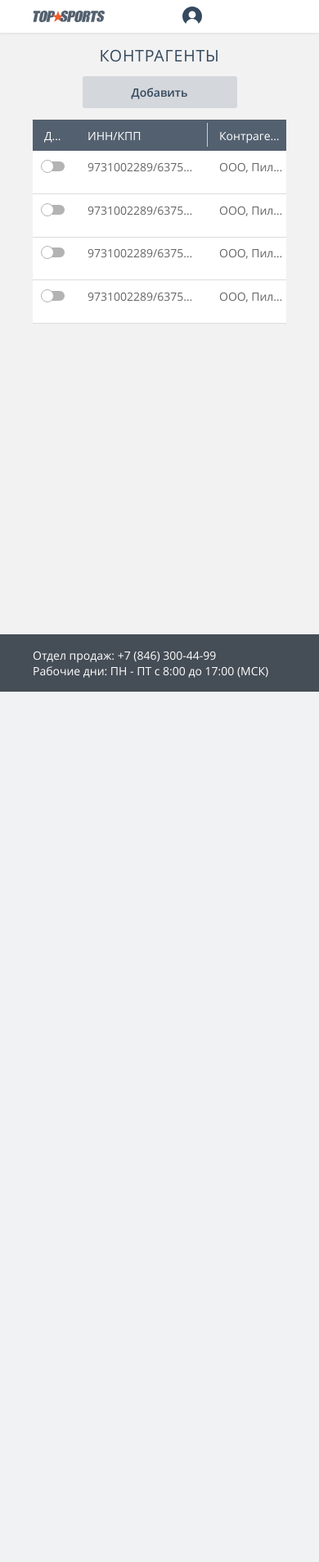
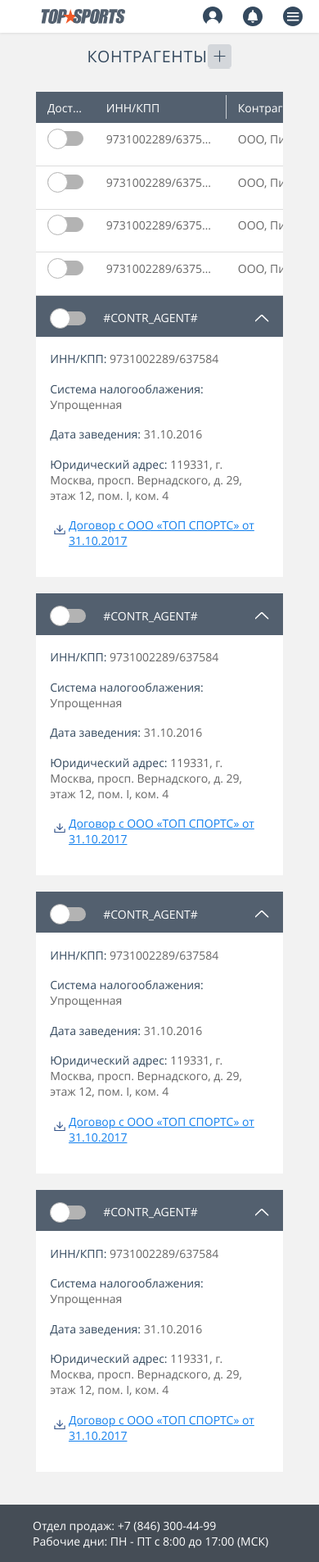
Before and after one commit to aleksahappy/b2b_new, a PHP site: page /contractors in a window 390 px wide. Shown: the whole page at 82% size. Before the commit the page ends 844 px from the top, so only its background shows below. Run offline with PHP 8.4, Linux system fonts and the light colour scheme; lists and menus that the app fills with data are empty.

Commit message:
Сделал таблицу для tablet, внес изменения в общие стили и стили страницы для приближения к макету.

```diff
--- a/contractors/index.css
+++ b/contractors/index.css
@@ -1,20 +1,5 @@
 .main-title .title-row .title{
   margin-bottom: 0.6em;
-}
-
-.activate {
-  min-width: 200px;
-}
-
-.artboard-title {
-  font-size: 22px;
-  color: blue;
-  margin-bottom: 1em;
-}
-
-.arboard-block {
-  flex-wrap: wrap;
-  margin-bottom: 2em;
 }
 
 .inform-temp >:first-child {
@@ -84,13 +69,6 @@
 
 /*
 Стили для таблицы
-!!! Обязательно нужно указать min-width для всех столбцов таблицы
-    через отдельный селектор с id таблицы и :nth-child()
-    в файле index.css, лежащем вместе с файлом html страницы.
-    Это необходимо для того, чтобы после загрузки все заголовки были видны целиком, даже если контент колонки уже.
-    Также при необходимости в селекторе можно указать:
-    - max-width (чтобы после загрузки не было скролла)
-    - text-align (когда необходимо установить выравнивание отличное от left)
 */
 
 #table td:nth-child(1) {
@@ -125,3 +103,52 @@
 #table td:nth-child(8) {
   min-width: 25em;
 }
+
+/* Стили для tablet таблицы */
+
+#tablet{
+  display: none;
+}
+
+/* Вынужденное переопределение главных стилей */
+
+#contras .add.icon{
+  display: none;
+  width: 2.125em;
+  height: 2.125em;
+}
+
+#contras .main-title .row{
+  margin-bottom: 1em;
+}
+
+#contras .main-title .title-row .title{
+  margin-bottom: 0;
+}
+
+#contras .graphics{
+  padding: 1.25em;
+  margin: 0;
+}
+
+#contras .graphics > * {
+  margin-bottom: 1.25em;
+}
+
+#contras .graphics div{
+  font-size: 14px;
+  color: #34495E;
+}
+
+#contras .graphics span{
+  color: #666666;
+}
+
+#tablet .section-head .row{
+  align-items: center;
+}
+
+#tablet .section-head .row .section-title {
+  margin-left: 1.5em;
+  font-size: 1em;
+}
--- a/contractors/index.html
+++ b/contractors/index.html
@@ -12,6 +12,7 @@
   <link rel="stylesheet" type="text/css" href="../css/fonts.css">
   <link rel="stylesheet" type="text/css" href="../css/main.css">
   <link rel="stylesheet" type="text/css" href="../css/media_main.css">
+  <link rel="stylesheet" type="text/css" href="../desktop/index.css">
   <link rel="stylesheet" type="text/css" href="index.css">
   <link rel="stylesheet" type="text/css" href="media_index.css">
 </head>
@@ -91,14 +92,17 @@
     </div>
   </div>
   <div class="main">
-    <div class="container new-container">
+    <div id="contras" class="container new-container">
       <div id="main-header">
         <div class="main-title row">
-          <div class="title-row col">
+          <div class="title-row row">
             <div class="title">Контрагенты</div>
-            <div class="basic btn">Добавить</div>
+          </div>
+          <div class="left-row row">
+            <div class="add icon" tooltip="Добавить"></div>
           </div>
         </div>
+        <div class="basic btn">Добавить</div>
       </div>
       <!-- Таблица контрагентов -->
       <div id="contraTable" class="table-wrap active">
@@ -167,6 +171,90 @@
         <div class="loader icon"></div>
         <div class="text"></div>
       </div>
+
+      <div id="tablet" class="contras">
+        <!-- Секция контрагента-->
+        <section class="info-graphic toggle" onclick="toggleContent(event)">
+          <div class="section-head">
+            <div class="row">
+              <div class="new-toggle" id="tableToggle" onclick="toggleOnOff(event)">
+                <div class="new-toggle-btn"></div>
+              </div>
+              <div class="section-title">#contr_agent#</div>
+            </div>
+            <div class="open white icon toggle-icon"></div>
+          </div>
+          <div class="graphics toggle-cont col">
+            <div>ИНН/КПП: <span>9731002289/637584</span></div>
+            <div>Система налогооблажения: <span>Упрощенная</span></div>
+            <div>Дата заведения: <span>31.10.2016</span></div>
+            <div>Юридический адрес: <span>119331, г. Москва, просп. Вернадского, д. 29, этаж 12, пом. I, ком. 4</span></div>
+            <div class="row"><div class="download icon"></div><a href="#">Договор с ООО «ТОП СПОРТС» от 31.10.2017</a></div>
+          </div>
+        </section>
+        <!-- Секция контрагента-->
+        <section class="info-graphic toggle" onclick="toggleContent(event)">
+          <div class="section-head">
+            <div class="row">
+              <div class="new-toggle" id="tableToggle" onclick="toggleOnOff(event)">
+                <div class="new-toggle-btn"></div>
+              </div>
+              <div class="section-title">#contr_agent#</div>
+            </div>
+            <div class="open white icon toggle-icon"></div>
+          </div>
+          <div class="graphics toggle-cont col">
+            <div>ИНН/КПП: <span>9731002289/637584</span></div>
+            <div>Система налогооблажения: <span>Упрощенная</span></div>
+            <div>Дата заведения: <span>31.10.2016</span></div>
+            <div>Юридический адрес: <span>119331, г. Москва, просп. Вернадского, д. 29, этаж 12, пом. I, ком. 4</span></div>
+            <div class="row"><div class="download icon"></div><a href="#">Договор с ООО «ТОП СПОРТС» от 31.10.2017</a></div>
+          </div>
+        </section>
+        <!-- Секция контрагента-->
+        <section class="info-graphic toggle" onclick="toggleContent(event)">
+          <div class="section-head">
+            <div class="row">
+              <div class="new-toggle" id="tableToggle" onclick="toggleOnOff(event)">
+                <div class="new-toggle-btn"></div>
+              </div>
+              <div class="section-title">#contr_agent#</div>
+            </div>
+            <div class="open white icon toggle-icon"></div>
+          </div>
+          <div class="graphics toggle-cont col">
+            <div>ИНН/КПП: <span>9731002289/637584</span></div>
+            <div>Система налогооблажения: <span>Упрощенная</span></div>
+            <div>Дата заведения: <span>31.10.2016</span></div>
+            <div>Юридический адрес: <span>119331, г. Москва, просп. Вернадского, д. 29, этаж 12, пом. I, ком. 4</span></div>
+            <div class="row"><div class="download icon"></div><a href="#">Договор с ООО «ТОП СПОРТС» от 31.10.2017</a></div>
+          </div>
+        </section>
+        <!-- Секция контрагента-->
+        <section class="info-graphic toggle" onclick="toggleContent(event)">
+          <div class="section-head">
+            <div class="row">
+              <div class="new-toggle" id="tableToggle" onclick="toggleOnOff(event)">
+                <div class="new-toggle-btn"></div>
+              </div>
+              <div class="section-title">#contr_agent#</div>
+            </div>
+            <div class="open white icon toggle-icon"></div>
+          </div>
+          <div class="graphics toggle-cont col">
+            <div>ИНН/КПП: <span>9731002289/637584</span></div>
+            <div>Система налогооблажения: <span>Упрощенная</span></div>
+            <div>Дата заведения: <span>31.10.2016</span></div>
+            <div>Юридический адрес: <span>119331, г. Москва, просп. Вернадского, д. 29, этаж 12, пом. I, ком. 4</span></div>
+            <div class="row"><div class="download icon"></div><a href="#">Договор с ООО «ТОП СПОРТС» от 31.10.2017</a></div>
+          </div>
+        </section>
+      </div>
+
+
+
+
+
     </div>
   </div>
   <div class="footer">
--- a/contractors/index.js
+++ b/contractors/index.js
@@ -1,7 +1 @@
 'use strict';
-
-var contraTable = document.querySelector('#contraTable');
-if (window.innerWidth < 768) {
-  console.log(contraTable);
-  contraTable.style.display = 'none';
-}
--- a/contractors/media_index.css
+++ b/contractors/media_index.css
@@ -1,5 +1,92 @@
 @media (max-width: 768px) {
-  #contraTable{
+
+  .info-graphic {
+    padding: 0;
+  }
+
+  .section-head{
+    padding: 1.25em 1.25em 0.9375em 1.25em;
+    background: #53606F;
+  }
+
+  .section-title {
+    color: #ffffff;
+  }
+
+  .open.icon {
+    display: block;
+  }
+
+  #contras #main-header .btn{
     display: none;
   }
+
+  #contras .add.icon{
+    display: block;
+  }
+
+  #tablet.contras{
+    display: block;
+  }
+
+  .new-toggle{
+    position: relative;
+    width: 44px;
+    height: 18px;
+    border-radius: 100px;
+    border: 1px solid #B3B3B3;
+    background: #B3B3B3;
+    cursor: pointer;
+    outline: none;
+    -webkit-tap-highlight-color: rgba(255, 255, 255, 0);
+    -webkit-tap-highlight-color: transparent;
+  }
+
+  .new-toggle.on{
+    border: 1px solid #34495E;
+    background: #34495E!important;
+  }
+
+  .new-toggle-btn{
+    position: absolute;
+    left: -1px;
+    top: -4px;
+    width: 25px;
+    height: 25px;
+    border: 1px solid #B3B3B3;
+    border-radius: 50%;
+    background: #ffffff;
+    transition: .3s ease;
+    outline: none;
+  }
+
+  .new-toggle-btn.on{
+    left: 19px!important;
+  }
+
+  #contras #tablet .new-toggle{
+    width: 44px;
+    height: 17px;
+    border: 2px solid #B3B3B3;
+    background: #B3B3B3;
+  }
+
+  #contras #tablet .new-toggle.on{
+    border: 2px solid #FFFFFF;
+    background: #53606F!important;
+  }
+
+  #contras #tablet .new-toggle-btn{
+    left: -2px;
+    top: -6px;
+    width: 25px;
+    height: 25px;
+    border: 1px solid #b3b3b3;
+    background: #ffffff;
+  }
+
+   #contras #tablet .new-toggle-btn.on{
+    left: 19px!important;
+    border: 1px solid #ffffff;
+  }
 }
--- a/css/main.css
+++ b/css/main.css
@@ -226,6 +226,14 @@ body.no-scroll {
   border: 1px solid #34495E;
 }
 
+.mob-menu{
+  display: none;
+  width: 1.5em;
+  height: 1.5em;
+  background: url('../img/mob-menu-ic.svg') no-repeat center center;
+  cursor: pointer;
+}
+
 /* =====================================================================================================
 Цветовые гаммы сайта:
 ===================================================================================================== */
@@ -835,6 +843,10 @@ a.btn {
 
 .settings.icon {
   background-image: url(../img/settings.svg);
+}
+
+.add.icon {
+  background-image: url(../img/add-ic.svg);
 }
 
 .clear-filter.icon {
--- a/css/media_main.css
+++ b/css/media_main.css
@@ -95,7 +95,6 @@
 @media(max-width: 685px) {
   .header-top .logo img {
     max-width: 88px;
-    min-width: 88px;
   }
 }
 
--- a/desktop/index.css
+++ b/desktop/index.css
@@ -271,14 +271,14 @@ section{
 }
 
 .open.white.icon{
-  background-image: url(../img/desktop/toggle-btn-ic.svg);
+  background-image: url(../img/toggle-btn-ic.svg);
   background-repeat: no-repeat;
   transform-origin: center;
   transform: rotate(180deg);
 }
 
 .close .open.white.icon {
-  background-image: url(../img/desktop/toggle-btn-ic.svg);
+  background-image: url(../img/toggle-btn-ic.svg);
   background-repeat: no-repeat;
   transform-origin: center;
   transform: rotate(0deg);
--- a/desktop/index.html
+++ b/desktop/index.html
@@ -95,7 +95,7 @@
     </div>
 
     <div class="main">
-			<div class="container new-container">
+			<div id="desktop" class="container new-container">
 				<div id="main-header">
 					<div class="main-title row">
 						<div class="title-row row">
```
Also changed, not shown: img/add-ic.svg (added), img/mob-menu-ic.svg (added), img/toggle-btn-ic.svg (renamed from img/desktop/toggle-btn-ic.svg). Lines whose indentation alone changed are shown as unchanged.
